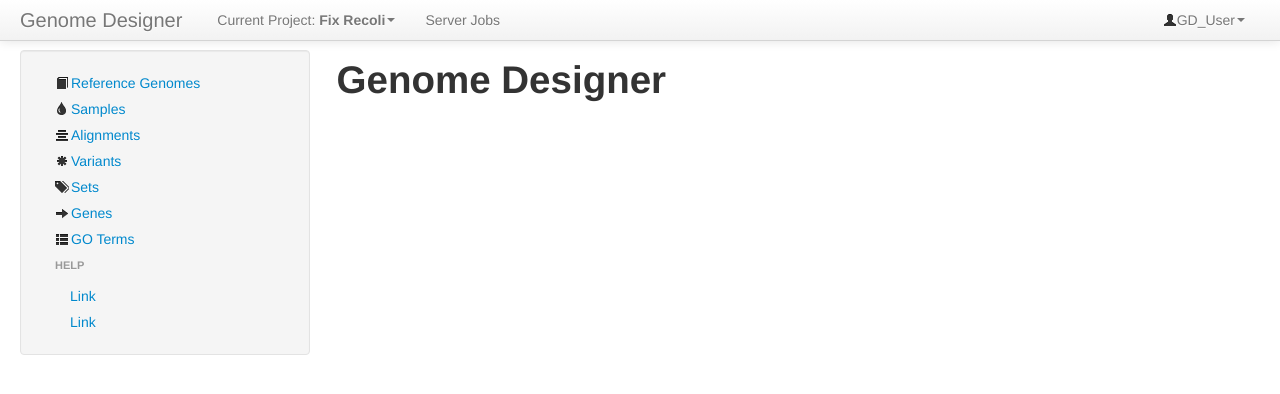
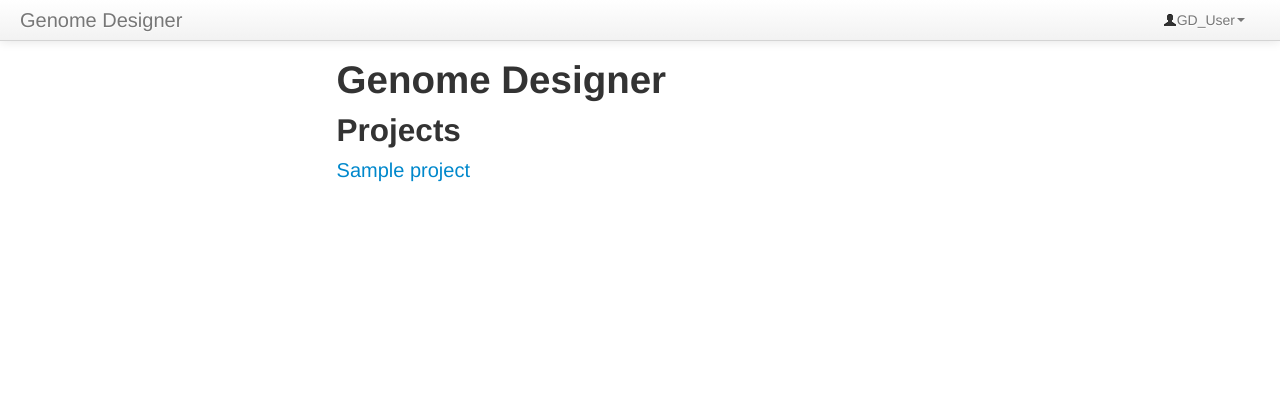
Before and after one commit to churchlab/millstone, a Django app: page / in a window 1280 px wide. Shown: the top 394 px of the page. Run offline with Django 3.2, Linux system fonts and the light colour scheme; tables that the repository leaves empty hold one stand-in row (values such as "Sample post"); some libraries are stand-ins or nearby versions.

Commit message:
Change the url scheme to be /projects/1234abcd/*.

```diff
--- a/genome_designer/main/static/css/base.css
+++ b/genome_designer/main/static/css/base.css
@@ -6,3 +6,7 @@ body {
   color: red;
   font-weight: bold;
 }
+
+.gd-home-project-name {
+  font-size: 20px;
+}
--- a/genome_designer/main/templates/base.html
+++ b/genome_designer/main/templates/base.html
@@ -32,7 +32,9 @@
   <div id="gd-page-container" class="container-fluid">
     <div class="row-fluid">
       <div class="span3">
-        {% include "side_nav_bar.html" %}
+        {% if project %}
+          {% include "side_nav_bar.html" %}
+        {% endif %}
       </div><!--/.span3 -->
       <div class="span9">
         {% block content%}{% endblock %}
--- a/genome_designer/main/templates/home.html
+++ b/genome_designer/main/templates/home.html
@@ -2,4 +2,9 @@
 
 {% block content%}
   <h1>Genome Designer</h1>
+
+  <h2>Projects</h2>
+  {% for project in project_list %}
+    <a class="gd-home-project-name" href="/projects/{{project.uid}}">{{project.title}}</a>
+  {% endfor %}
 {% endblock %}
--- /dev/null
+++ b/genome_designer/main/templates/project.html
@@ -0,0 +1,5 @@
+{% extends "base.html" %}
+
+{% block content%}
+  <h1>{{project.title}}</h1>
+{% endblock %}
--- a/genome_designer/main/templates/sample_list.html
+++ b/genome_designer/main/templates/sample_list.html
@@ -131,14 +131,14 @@
     </ul>
     <div id="modalFromFileTabContent" class="tab-content">
       <div class="tab-pane fade in active" id="modalFromFile_upload">
-        <p>To load samples from a location on the server, <strong> first download <a href="samples/sample_list_upload_template.tsv">this template</a></strong>, open it in Excel or a text editor, and fill it in.
+        <p>To load samples from a location on the server, <strong> first download <a href="/templates/sample_list_upload_template.tsv">this template</a></strong>, open it in Excel or a text editor, and fill it in.
         <form id="formFromFile" method="POST">
           {% csrf_token %}
           <input type="file" title="Upload Sample Form">
         </form>
       </div>
       <div class="tab-pane fade" id="modalFromFile_help">
-        <p>To load samples from a location on the server, <strong> first download <a href="samples/sample_list_upload_template.tsv">this template</a></strong>, open it in Excel or a text editor, and fill it in.
+        <p>To load samples from a location on the server, <strong> first download <a href="/templates/sample_list_upload_template.tsv">this template</a></strong>, open it in Excel or a text editor, and fill it in.
         </p>
         <i>Required Fields: </i>
         <table class="table table-condensed">
--- a/genome_designer/main/templates/side_nav_bar.html
+++ b/genome_designer/main/templates/side_nav_bar.html
@@ -1,13 +1,35 @@
 <div class="well sidebar-nav">
   <ul class="nav nav-list">
-        <li id="gd-sidenav-link-refgenomes"><a href="/refgenomes"><i class="icon-book"></i>Reference Genomes</a></li>
-        <li id="gd-sidenav-link-samples"><a href="/samples"><i class="icon-tint"></i>Samples</a></li>
-        <li id="gd-sidenav-link-alignments"><a href="/alignments"><i class="icon-align-center"></i>Alignments</a></li>
-        <li id="gd-sidenav-link-variants"><a href="/variants"><i class="icon-asterisk"></i>Variants</a></li>
-        <li id="gd-sidenav-link-variant-sets"><a href="/sets"><i class="icon-tags"></i>Sets</a></li>
-        <li id="gd-sidenav-link-genes"><a href="/genes"><i class="icon-arrow-right"></i>Genes</a></li>
-        <li id="gd-sidenav-link-goterms"><a href="/goterms"><i class="icon-th-list"></i>GO Terms</a></li>
+    <li id="gd-sidenav-link-refgenomes">
+      <a href="/projects/{{project.uid}}/refgenomes"><i class="icon-book"></i>Reference Genomes</a>
+    </li>
+
+    <li id="gd-sidenav-link-samples">
+      <a href="/projects/{{project.uid}}/samples"><i class="icon-tint"></i>Samples</a>
+    </li>
+
+    <li id="gd-sidenav-link-alignments">
+      <a href="/projects/{{project.uid}}/alignments"><i class="icon-align-center"></i>Alignments</a>
+    </li>
+
+    <li id="gd-sidenav-link-variants">
+      <a href="/projects/{{project.uid}}/variants"><i class="icon-asterisk"></i>Variants</a>
+    </li>
+
+    <li id="gd-sidenav-link-variant-sets">
+      <a href="/projects/{{project.uid}}/sets"><i class="icon-tags"></i>Sets</a>
+    </li>
+
+    <li id="gd-sidenav-link-genes">
+      <a href="/projects/{{project.uid}}/genes"><i class="icon-arrow-right"></i>Genes</a>
+    </li>
+
+    <li id="gd-sidenav-link-goterms">
+      <a href="/projects/{{project.uid}}/goterms"><i class="icon-th-list"></i>GO Terms</a>
+    </li>
+
     <li id="divider"></li>
+
     <li><label class="tree-toggle nav-header">Help</label>
       <ul class="nav nav-list tree">
         <li><a href="#">Link</a></li>
--- a/genome_designer/main/templates/top_nav_bar.html
+++ b/genome_designer/main/templates/top_nav_bar.html
@@ -7,9 +7,11 @@
         <span class="icon-bar"></span>
       </button>
         <a class="brand">Genome Designer</a>
+
+        {% if project %}
           <ul class="nav">
             <li id="fat-menu" class="dropdown">
-            <a href="#" id="drop3" role="button" class="dropdown-toggle" data-toggle="dropdown">Current Project: <b>Fix Recoli</b><b class="caret"></b></a>
+              <a href="#" id="drop3" role="button" class="dropdown-toggle" data-toggle="dropdown">Current Project: <b>{{project.title}}</b><b class="caret"></b></a>
               <ul class="dropdown-menu" role="menu" aria-labelledby="drop3">
                 <li role="presentation"><a role="menuitem" tabindex="-1" href="#">Action</a></li>
                 <li role="presentation"><a role="menuitem" tabindex="-1" href="#">Another action</a></li>
@@ -20,6 +22,8 @@
             </li>
             <li><a href="#about">Server Jobs</a></li>
           </ul>
+        {% endif %}
+
         <ul class="nav pull-right">
           <li id="fat-menu" class="dropdown">
             <a href="#" id="drop3" role="button" class="dropdown-toggle" data-toggle="dropdown"><i class="icon-user"></i>GD_User<b class="caret"></b></a>
--- a/genome_designer/main/views.py
+++ b/genome_designer/main/views.py
@@ -10,7 +10,10 @@ from scripts.import_util import import_reference_genome_from_local_file
 def home_view(request):
     """The main landing page.
     """
-    context = {}
+    project_list = Project.objects.all()
+    context = {
+        'project_list': project_list
+    }
     return render(request, 'home.html', context)
 
 
@@ -21,12 +24,21 @@ def project_list_view(request):
     return render(request, 'project_list.html', context)
 
 
-def reference_genome_list_view(request):
+def project_view(request, project_uid):
+    """Overview of a single project.
+    """
+    project = Project.objects.get(uid=project_uid)
+    context = {
+        'project': project,
+    }
+    return render(request, 'project.html', context)
+
+
+def reference_genome_list_view(request, project_uid):
     """Shows the ReferenceGenomes and handles creating new
     ReferenceGenomes when requested.
     """
-    # HACK: Hard-code the project for now.
-    project = Project.objects.all()[0]
+    project = Project.objects.get(uid=project_uid)
 
     error_string = None
 
@@ -77,28 +89,33 @@ def reference_genome_list_view(request):
 
     # (Re-)Render the page.
     context = {
+        'project': project,
         'ref_genome_list': fe_ref_genome_list,
         'error_string': error_string
     }
     return render(request, 'reference_genome_list.html', context)
 
 
-def sample_list_view(request):
-    context = {}
+def sample_list_view(request, project_uid):
+    project = Project.objects.get(uid=project_uid)
+    context = {
+        'project': project,
+    }
     return render(request, 'sample_list.html', context)
+
 
 def sample_list_upload_template(request):
     """Let the user download a blank sample upload template as a tab
     separated values file (.tsv) and allow them to fill it in and upload
     it back to the server.
     """
-
     context = {}
     return render(request, 'sample_list_upload_template.tsv', context,
             content_type='text/tab-separated-values')
 
 
-def alignment_list_view(request):
+def alignment_list_view(request, project_uid):
+    project = Project.objects.get(uid=project_uid)
     alignment_list = AlignmentGroup.objects.all()
 
     # Adapt the backend objects to the frontend format.
@@ -111,26 +128,39 @@ def alignment_list_view(request):
     } for alignment_group_obj in alignment_list]
 
     context = {
+        'project': project,
         'alignment_list': fe_alignment_list
     }
     return render(request, 'alignment_list.html', context)
 
 
-def variant_set_list_view(request):
-    context = {}
+def variant_set_list_view(request, project_uid):
+    project = Project.objects.get(uid=project_uid)
+    context = {
+        'project': project
+    }
     return render(request, 'variant_set_list.html', context)
 
 
-def variant_list_view(request):
-    context = {}
+def variant_list_view(request, project_uid):
+    project = Project.objects.get(uid=project_uid)
+    context = {
+        'project': project
+    }
     return render(request, 'variant_list.html', context)
 
 
-def gene_list_view(request):
-    context = {}
+def gene_list_view(request, project_uid):
+    project = Project.objects.get(uid=project_uid)
+    context = {
+        'project': project
+    }
     return render(request, 'gene_list.html', context)
 
 
-def goterm_list_view(request):
-    context = {}
+def goterm_list_view(request, project_uid):
+    project = Project.objects.get(uid=project_uid)
+    context = {
+        'project': project
+    }
     return render(request, 'goterm_list.html', context)
--- a/genome_designer/urls.py
+++ b/genome_designer/urls.py
@@ -3,13 +3,28 @@ from django.conf.urls.defaults import url
 
 urlpatterns = patterns('',
     url(r'^$', 'genome_designer.main.views.home_view'),
-    url(r'^projects$', 'genome_designer.main.views.project_list_view'),
-    url(r'^refgenomes$', 'genome_designer.main.views.reference_genome_list_view'),
-    url(r'^alignments$', 'genome_designer.main.views.alignment_list_view'),
-    url(r'^sets$', 'genome_designer.main.views.variant_set_list_view'),
-    url(r'^samples$', 'genome_designer.main.views.sample_list_view'),
-    url(r'^samples/sample_list_upload_template.tsv$', 'genome_designer.main.views.sample_list_upload_template'),
-    url(r'^variants$', 'genome_designer.main.views.variant_list_view'),
-    url(r'^genes$', 'genome_designer.main.views.gene_list_view'),
-    url(r'^goterms$', 'genome_designer.main.views.goterm_list_view'),
+
+    # Project-specific views
+    url(r'^projects$',
+            'genome_designer.main.views.project_list_view'),
+    url(r'^projects/([\w-]+)$',
+            'genome_designer.main.views.project_view'),
+    url(r'^projects/([\w-]+)/refgenomes$',
+            'genome_designer.main.views.reference_genome_list_view'),
+    url(r'^projects/([\w-]+)/alignments$',
+            'genome_designer.main.views.alignment_list_view'),
+    url(r'^projects/([\w-]+)/sets$',
+            'genome_designer.main.views.variant_set_list_view'),
+    url(r'^projects/([\w-]+)/samples$',
+            'genome_designer.main.views.sample_list_view'),
+    url(r'^projects/([\w-]+)/variants$',
+            'genome_designer.main.views.variant_list_view'),
+    url(r'^projects/([\w-]+)/genes$',
+            'genome_designer.main.views.gene_list_view'),
+    url(r'^projects/([\w-]+)/goterms$',
+            'genome_designer.main.views.goterm_list_view'),
+
+    # Templates
+    url(r'^templates/sample_list_upload_template.tsv$',
+            'genome_designer.main.views.sample_list_upload_template'),
 )
```
Lines whose indentation alone changed are shown as unchanged.
